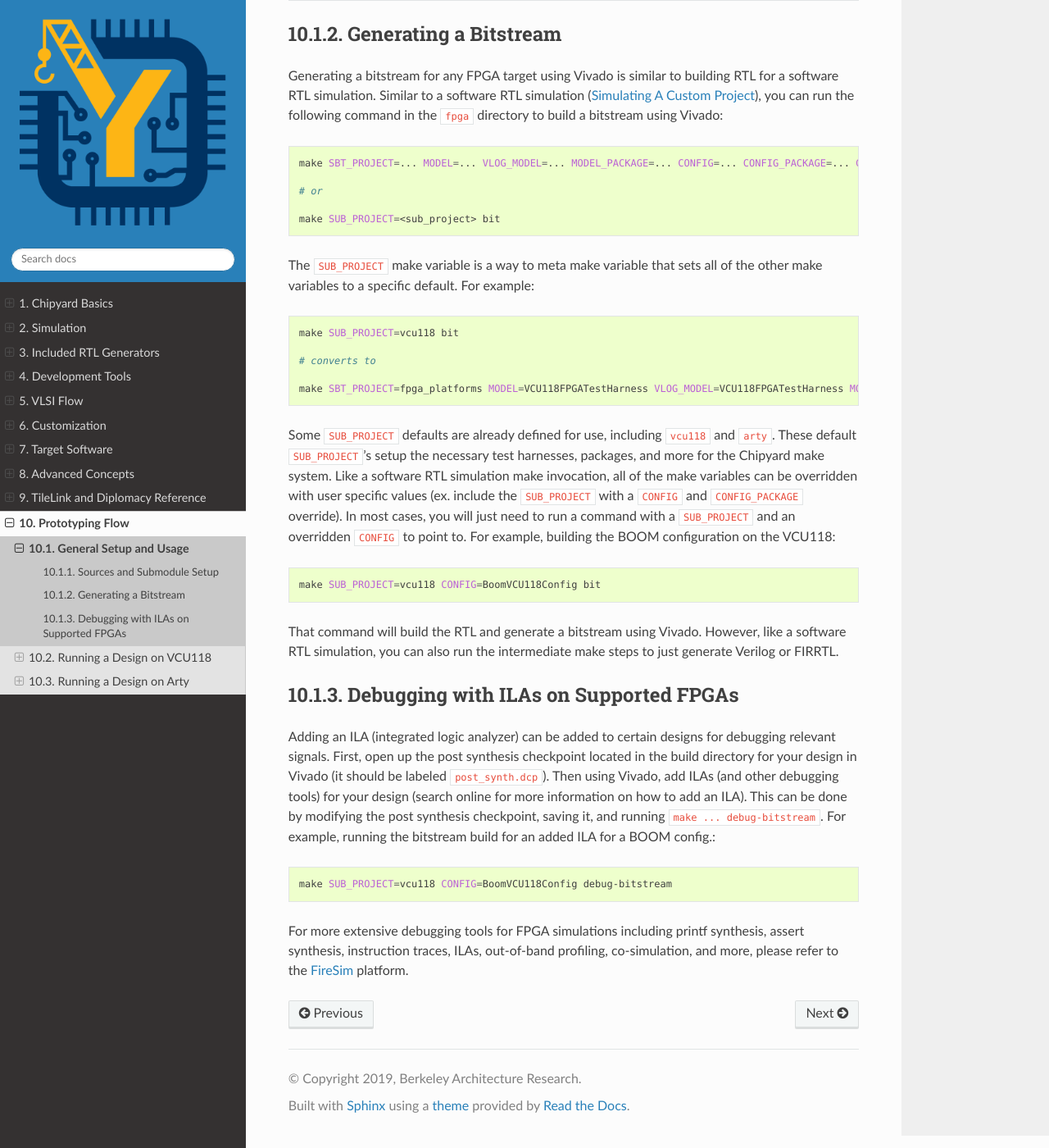
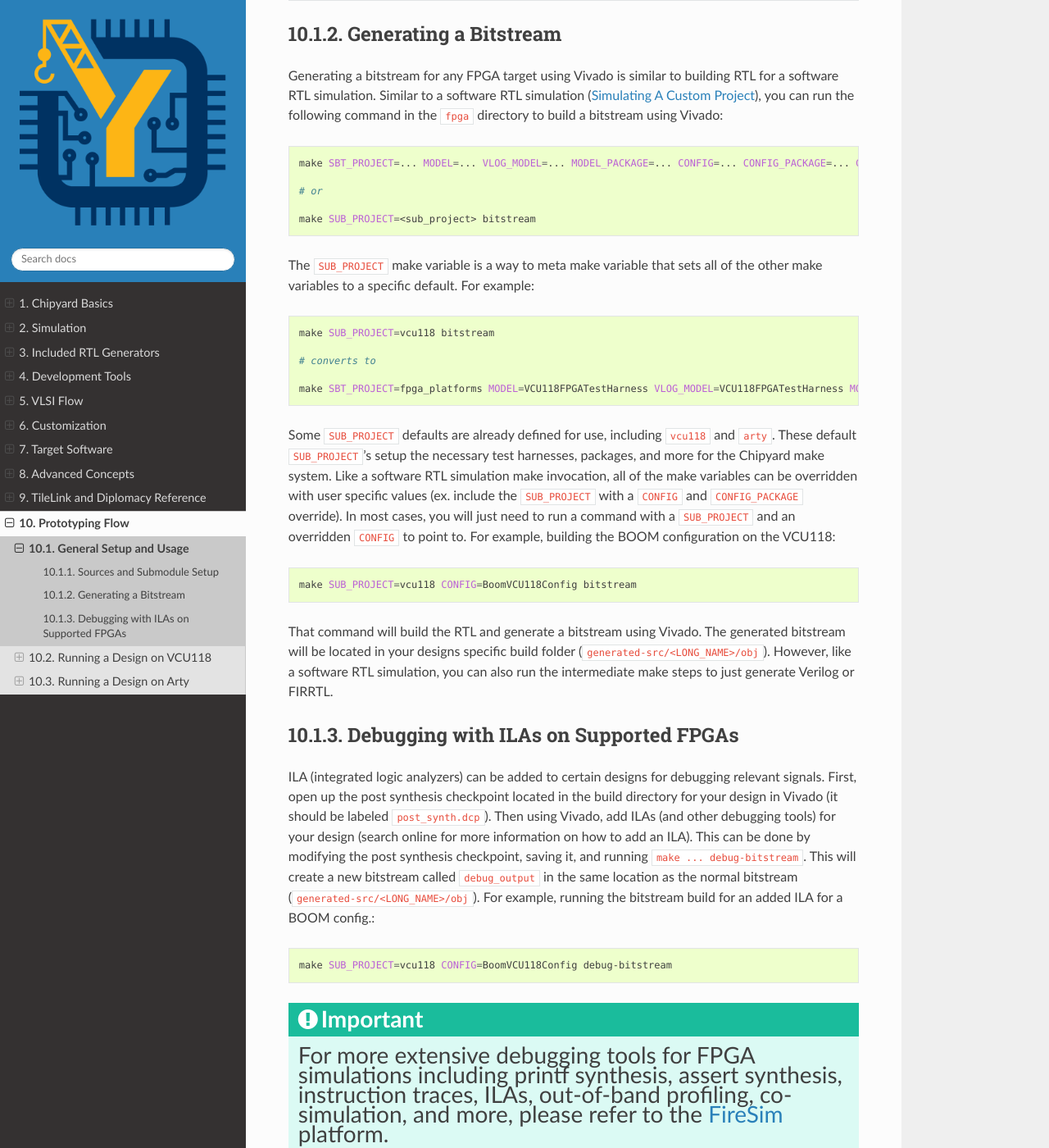
Before and after one commit to ucb-bar/chipyard, a Sphinx documentation site: the page built from docs/Prototyping/General.rst, in a window 1280 px wide and 1400 px high, scrolled down 422 px. Shown: the whole window at 82% size. Built offline with Sphinx 7.4.7 and the Read the Docs theme 2.0.0, drawn with Linux system fonts in a browser that asks for light colours; some of the changed text lies outside the part shown.

Commit message:
Address some docs, build.sbt, .gitmodules

```diff
--- a/docs/Chipyard-Basics/Chipyard-Components.rst
+++ b/docs/Chipyard-Basics/Chipyard-Components.rst
@@ -130,7 +130,7 @@ Prototyping
 **FPGA Prototyping**
   FPGA prototyping is supported in Chipyard using SiFive's ``fpga-shells``.
   Some examples of FPGAs supported are the Xilinx Arty 35T and VCU118 boards.
-  To instead do an fast and deterministic simulation with plenty of debugging tools, please consider using the :ref:`FireSim` platform.
+  For a fast and deterministic simulation with plenty of debugging tools, please consider using the :ref:`FireSim` platform.
   See :ref:`Prototyping Flow` for more information on FPGA prototypes.
 
 VLSI
--- a/docs/Prototyping/General.rst
+++ b/docs/Prototyping/General.rst
@@ -22,22 +22,22 @@ Similar to a software RTL simulation (:ref:`Simulating A Custom Project`), you c
 
 .. code-block:: shell
 
-    make SBT_PROJECT=... MODEL=... VLOG_MODEL=... MODEL_PACKAGE=... CONFIG=... CONFIG_PACKAGE=... GENERATOR_PACKAGE=... TB=... TOP=... BOARD=... bit
+    make SBT_PROJECT=... MODEL=... VLOG_MODEL=... MODEL_PACKAGE=... CONFIG=... CONFIG_PACKAGE=... GENERATOR_PACKAGE=... TB=... TOP=... BOARD=... bitstream
 
     # or
 
-    make SUB_PROJECT=<sub_project> bit
+    make SUB_PROJECT=<sub_project> bitstream
 
 The ``SUB_PROJECT`` make variable is a way to meta make variable that sets all of the other make variables to a specific default.
 For example:
 
 .. code-block:: shell
 
-    make SUB_PROJECT=vcu118 bit
+    make SUB_PROJECT=vcu118 bitstream
 
     # converts to
 
-    make SBT_PROJECT=fpga_platforms MODEL=VCU118FPGATestHarness VLOG_MODEL=VCU118FPGATestHarness MODEL_PACKAGE=chipyard.fpga.vcu118 CONFIG=RocketVCU118Config CONFIG_PACKAGE=chipyard.fpga.vcu118 GENERATOR_PACKAGE=chipyard TB=none TOP=ChipTop BOARD=vcu118 bit
+    make SBT_PROJECT=fpga_platforms MODEL=VCU118FPGATestHarness VLOG_MODEL=VCU118FPGATestHarness MODEL_PACKAGE=chipyard.fpga.vcu118 CONFIG=RocketVCU118Config CONFIG_PACKAGE=chipyard.fpga.vcu118 GENERATOR_PACKAGE=chipyard TB=none TOP=ChipTop BOARD=vcu118 bitstream
 
 Some ``SUB_PROJECT`` defaults are already defined for use, including ``vcu118`` and ``arty``.
 These default ``SUB_PROJECT``'s setup the necessary test harnesses, packages, and more for the Chipyard make system.
@@ -47,22 +47,24 @@ For example, building the BOOM configuration on the VCU118:
 
 .. code-block:: shell
 
-    make SUB_PROJECT=vcu118 CONFIG=BoomVCU118Config bit
+    make SUB_PROJECT=vcu118 CONFIG=BoomVCU118Config bitstream
 
 That command will build the RTL and generate a bitstream using Vivado.
+The generated bitstream will be located in your designs specific build folder (``generated-src/<LONG_NAME>/obj``).
 However, like a software RTL simulation, you can also run the intermediate make steps to just generate Verilog or FIRRTL.
 
 Debugging with ILAs on Supported FPGAs
 --------------------------------------
 
-Adding an ILA (integrated logic analyzer) can be added to certain designs for debugging relevant signals.
+ILA (integrated logic analyzers) can be added to certain designs for debugging relevant signals.
 First, open up the post synthesis checkpoint located in the build directory for your design in Vivado (it should be labeled ``post_synth.dcp``).
 Then using Vivado, add ILAs (and other debugging tools) for your design (search online for more information on how to add an ILA).
 This can be done by modifying the post synthesis checkpoint, saving it, and running ``make ... debug-bitstream``.
+This will create a new bitstream called ``debug_output`` in the same location as the normal bitstream (``generated-src/<LONG_NAME>/obj``).
 For example, running the bitstream build for an added ILA for a BOOM config.:
 
 .. code-block:: shell
 
     make SUB_PROJECT=vcu118 CONFIG=BoomVCU118Config debug-bitstream
 
-For more extensive debugging tools for FPGA simulations including printf synthesis, assert synthesis, instruction traces, ILAs, out-of-band profiling, co-simulation, and more, please refer to the :ref:`FireSim` platform.
+.. IMPORTANT:: For more extensive debugging tools for FPGA simulations including printf synthesis, assert synthesis, instruction traces, ILAs, out-of-band profiling, co-simulation, and more, please refer to the :ref:`FireSim` platform.
--- a/docs/Prototyping/index.rst
+++ b/docs/Prototyping/index.rst
@@ -3,7 +3,6 @@ Prototyping Flow
 
 Chipyard supports FPGA prototyping for local FPGAs supported by `fpga-shells <https://github.com/sifive/fpga-shells>`__.
 This includes popular FPGAs such as the Xilinx VCU118 and the Xilinx Arty 35T board.
-FPGA prototyping allows for orders-of-magnitude faster speeds than software RTL simulators at the cost of slower compile times and less design introspection.
 
 .. Note:: While ``fpga-shells`` provides harnesses for other FPGA development boards such as the Xilinx VC707 and some MicroSemi PolarFire, only harnesses for the Xilinx VCU118 and Xilinx Arty 35T boards are currently supported in Chipyard.
     However, the VCU118 and Arty 35T examples demonstrate how a user may implement support for other harnesses provided by fpga-shells.
```
Also changed, not shown: other parts of docs/Prototyping/General.rst (+1 -1 lines), docs/Prototyping/VCU118.rst (+4 -4 lines), .gitmodules, 1 other file.
